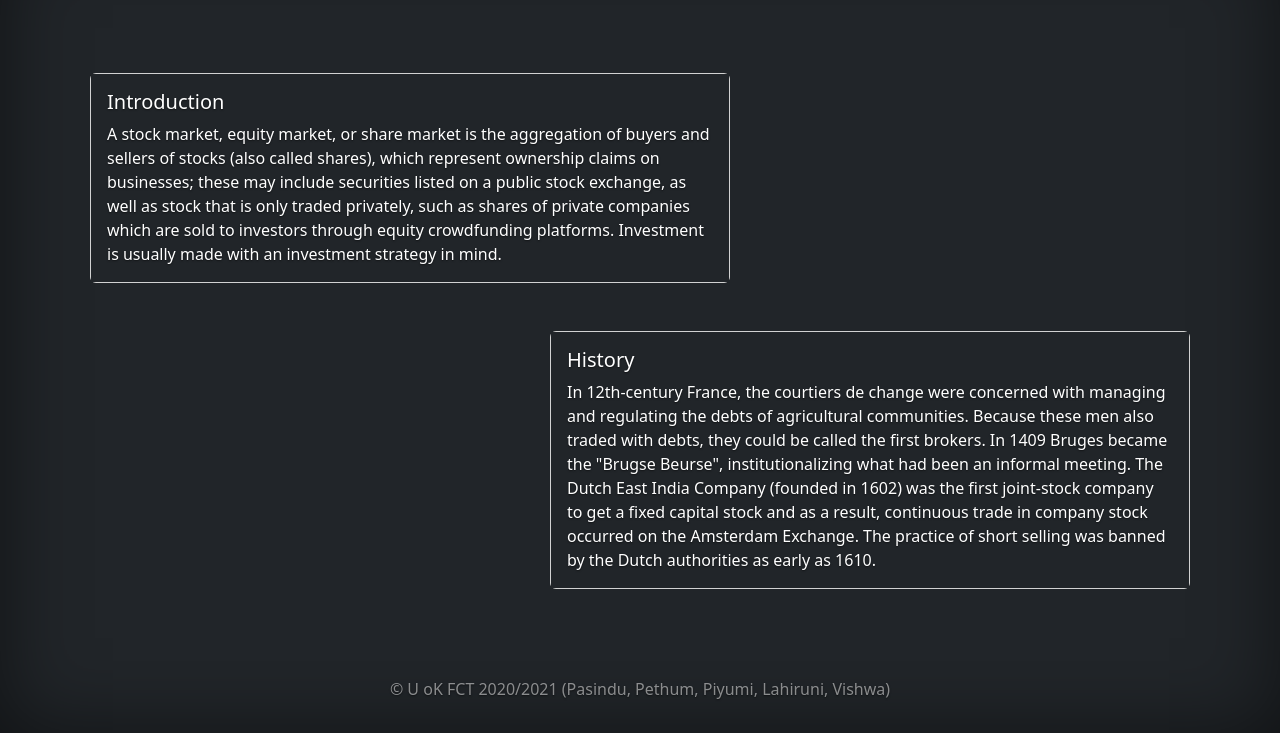
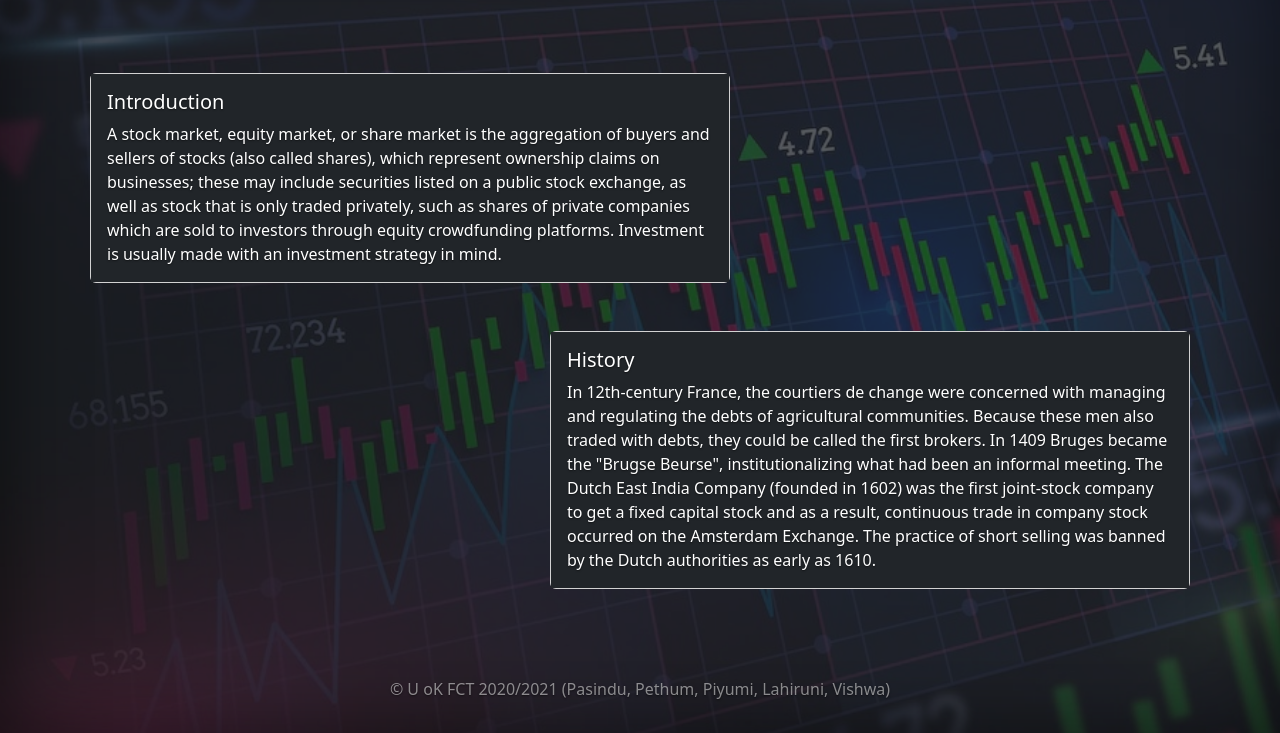
Before and after one commit to PiyumiNadeera/Web_Project, a plain HTML site: page stock-market.html in a window 1280 px wide. Shown: the part 67-800 px from the top of the page. Drawn offline with nearby package versions, Linux system fonts and the light colour scheme; the site is published under a folder, as on GitHub Pages, so addresses that start at the root find nothing.

Commit message:
add bg image

```diff
--- a/css/stock-market.css
+++ b/css/stock-market.css
@@ -10,7 +10,7 @@ body::before{
     bottom: 0;
     left: 0;
     z-index: -1;
-    background-image: url("/assets/stock-market.jpeg");
+    background-image: url("../assets/stock-market.jpeg");
     background-size: cover;
     background-position: center;
     opacity: .25;
```
